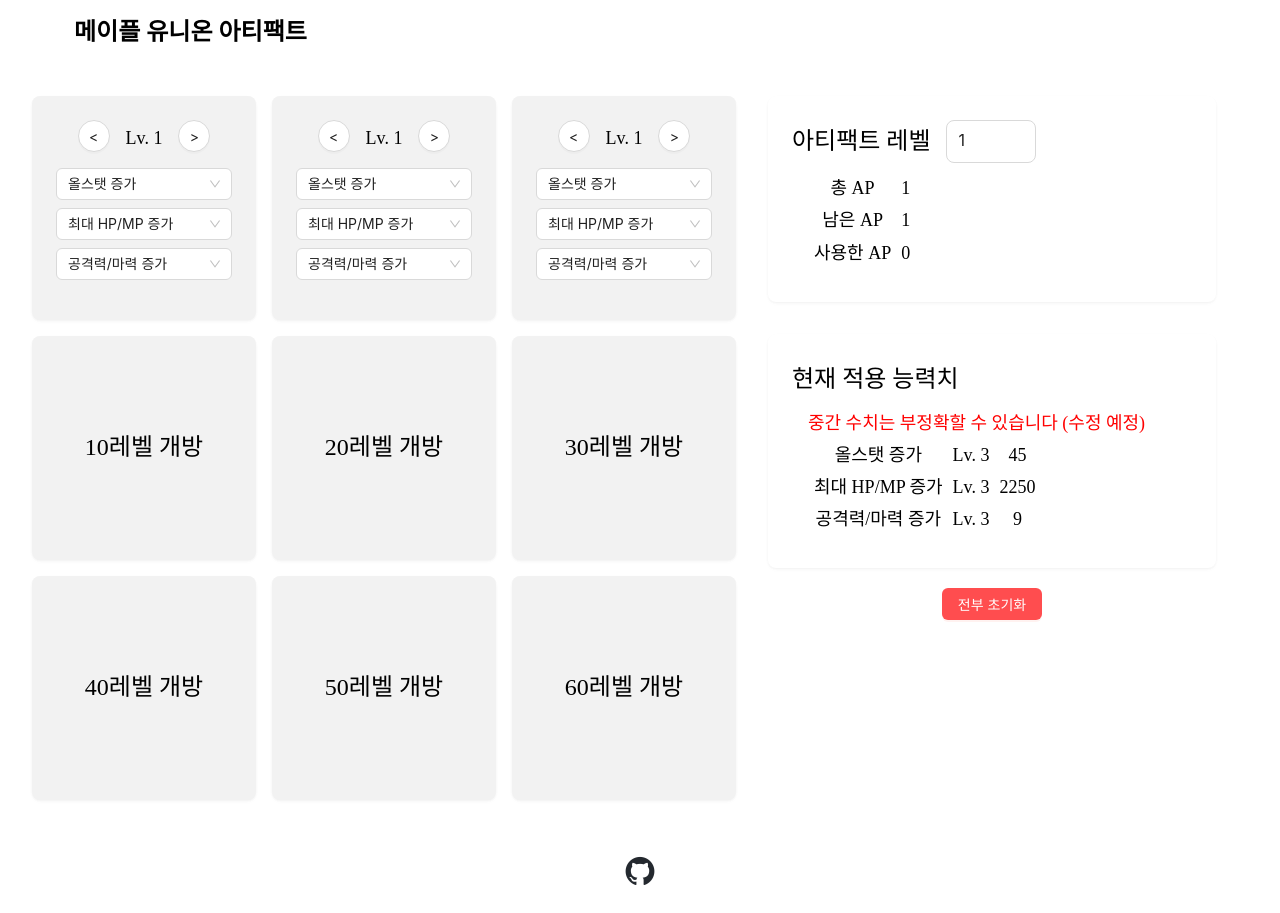
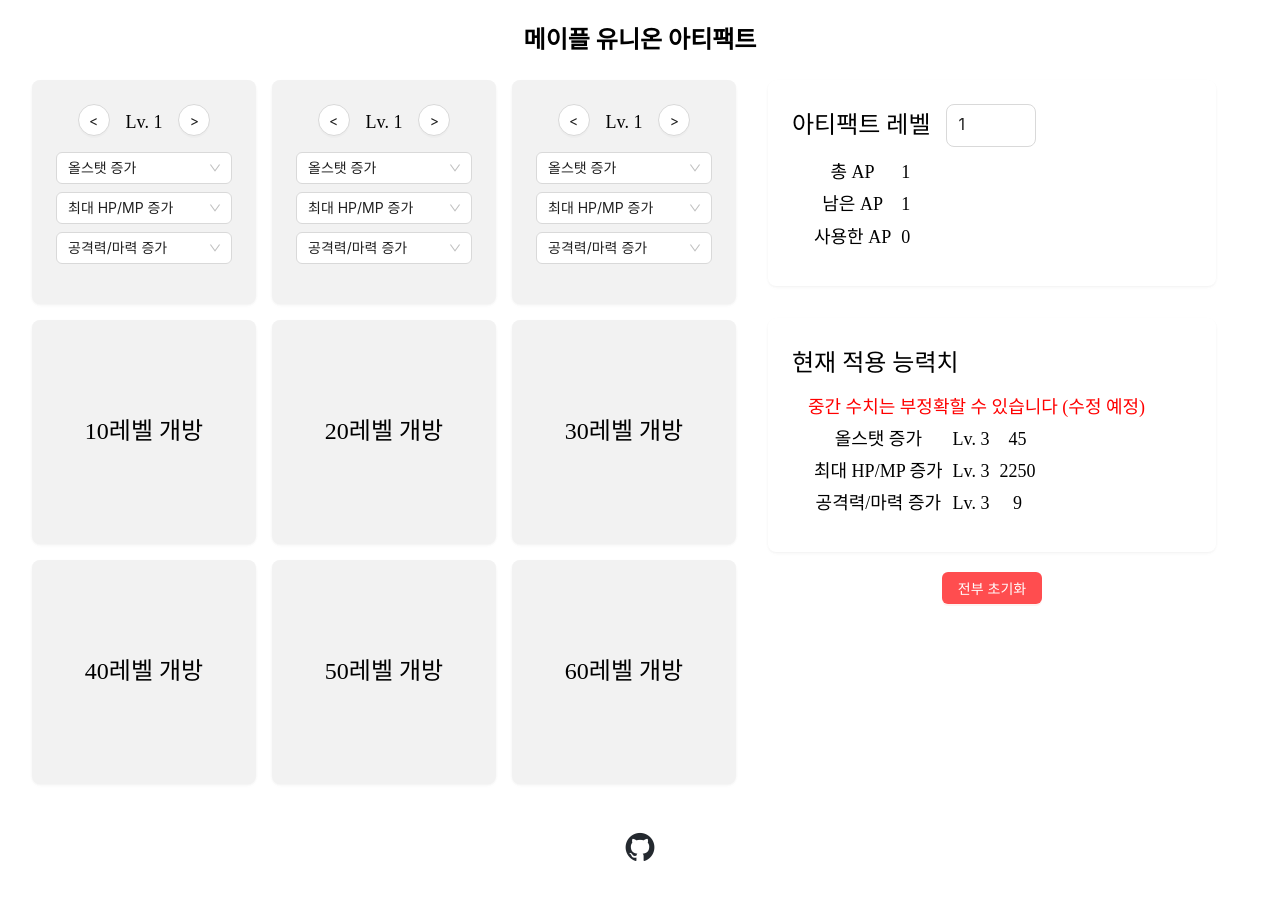
Before and after one commit to nanosando/maple-union-artifact, a React (Create React App) app: page / in a window 1280 px wide. After the commit the page ends 889 px from the top, so only its background shows below. Built offline with nearby package versions, Linux system fonts and the light colour scheme; a web font is replaced by a local one.

Commit message:
Fix: margin

```diff
--- a/src/App.css
+++ b/src/App.css
@@ -8,6 +8,9 @@
 .header{
   display: flex;
   background-color: #ffffff;
+  justify-content: center;
+  text-align: center;
+  padding-top: 8px;
 }
 
 @media (max-width: 1000px) {
--- a/src/view/Artifact.css
+++ b/src/view/Artifact.css
@@ -1,11 +1,11 @@
 
 .contents {
     display: flex;
-    margin: 8px auto 8px auto;
+    margin: 0px auto 8px auto;
 }
 
 .container {
-    margin: 8px auto;
+    margin: 0px auto;
     display: flex;
     flex-direction: row;
 }
```
